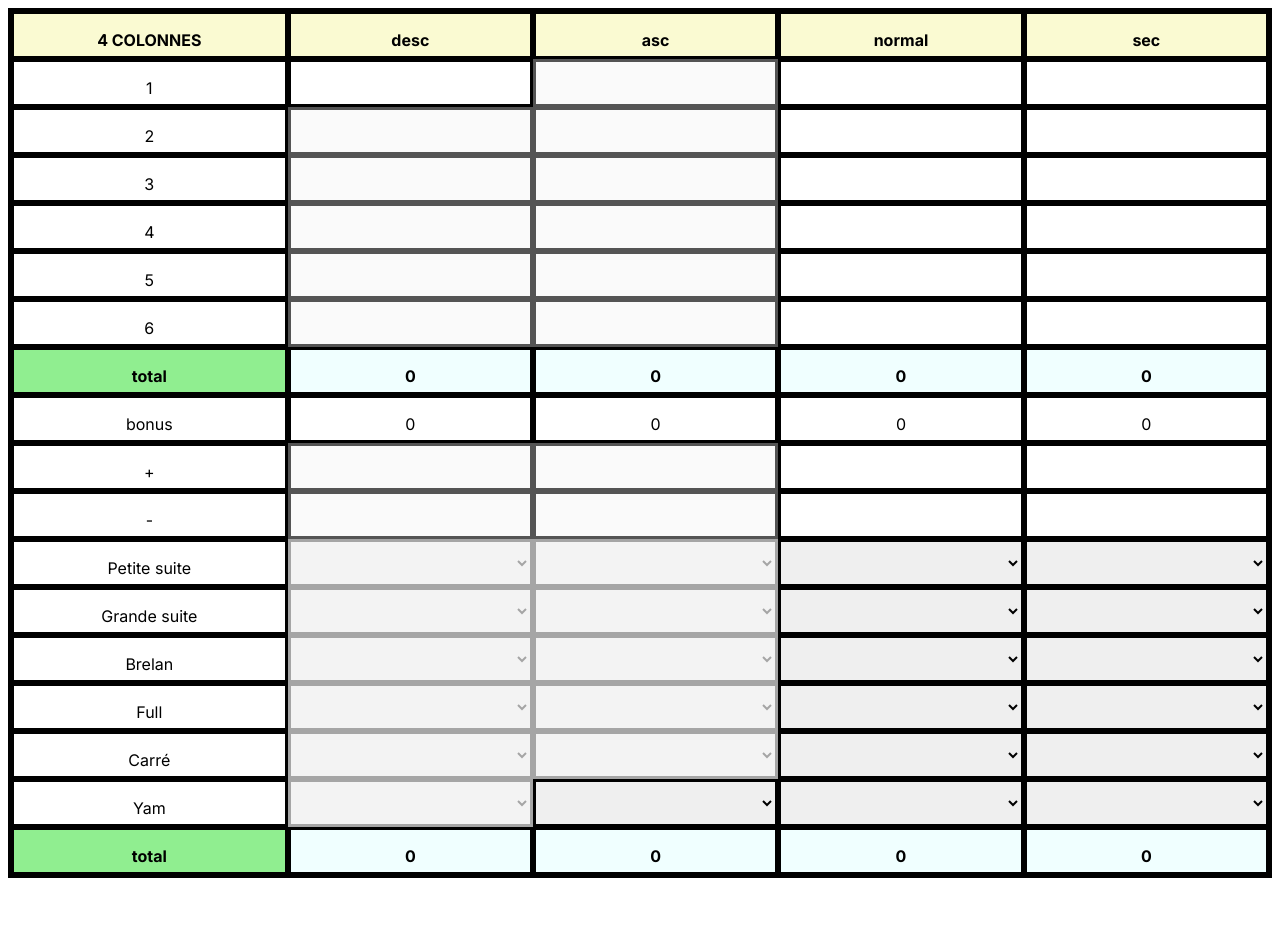
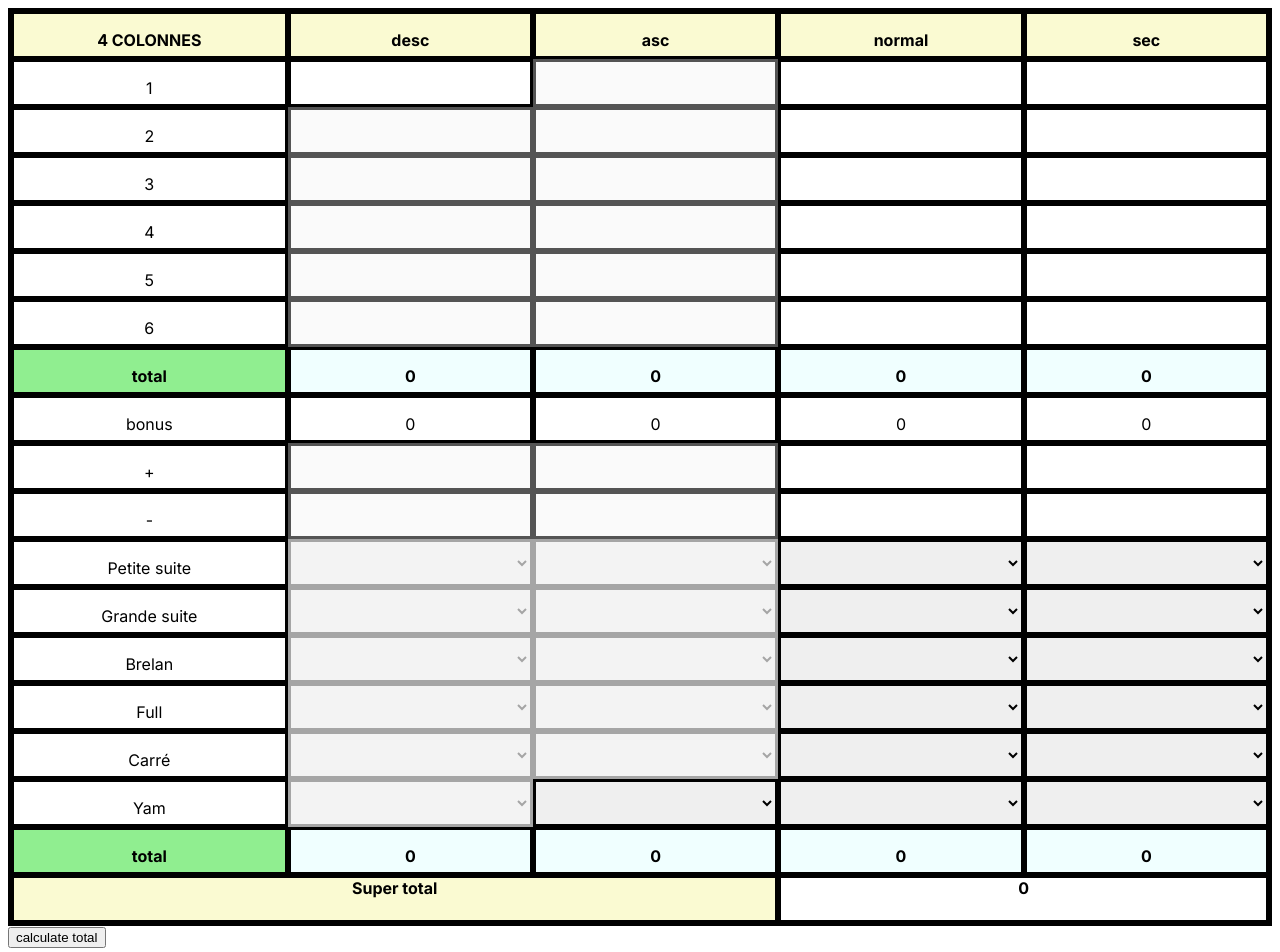
Before and after one commit to hugorince/yam, a Next.js app: page /game in a window 1280 px wide. Shown: the top 952 px of the page. Before the commit the page ends 886 px from the top, so only its background shows below. Built offline with nearby package versions, Linux system fonts and the light colour scheme.

Commit message:
add super total

```diff
--- a/src/app/game/page.module.css
+++ b/src/app/game/page.module.css
@@ -2,6 +2,25 @@
   display: grid;
   grid-template-columns: auto auto auto auto auto;
   border: solid;
+}
+
+.lastRow {
+  grid-column: 1/4;
+  border: solid;
+  margin-top: 0;
+  text-align: center;
+  height: 3rem;
+  background-color: lightgoldenrodyellow;
+  font-weight: 700;
+}
+
+.lastRowScore {
+  grid-column: 4/6;
+  border: solid;
+  margin-top: 0;
+  text-align: center;
+  height: 3rem;
+  font-weight: 700;
 }
 
 .gridWrapper {
--- a/src/app/game/page.tsx
+++ b/src/app/game/page.tsx
@@ -11,7 +11,11 @@ const Game = () => {
         <InputGrid type={"asc"} />
         <InputGrid type={"normal"} />
         <InputGrid type={"sec"} />
+
+        <div className={styles.lastRow}>Super total</div>
+        <div className={styles.lastRowScore}>0</div>
       </div>
+      <button>calculate total</button>
     </div>
   );
 };
```
Also changed, not shown: src/app/result/page.tsx (added, +9 -0 lines).
